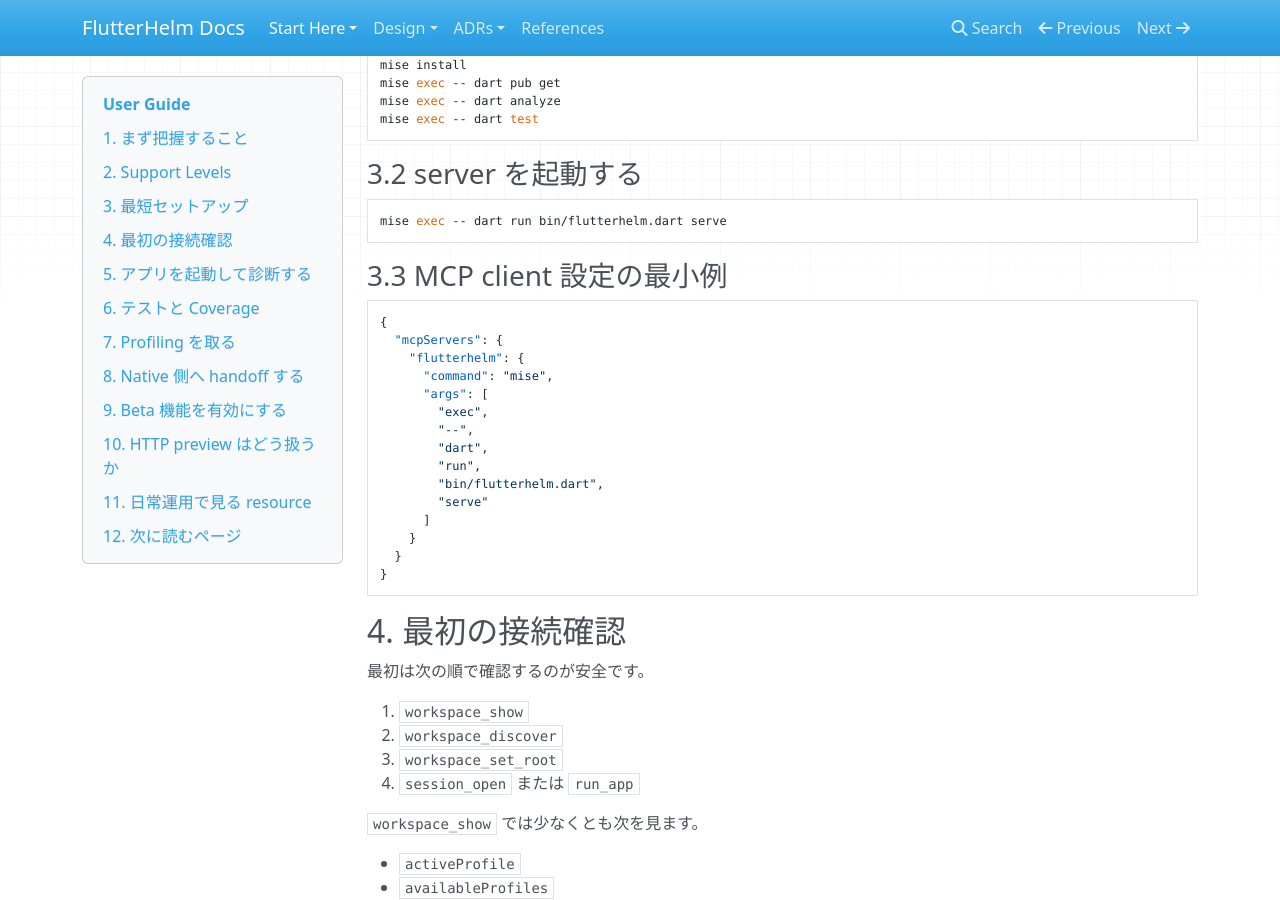
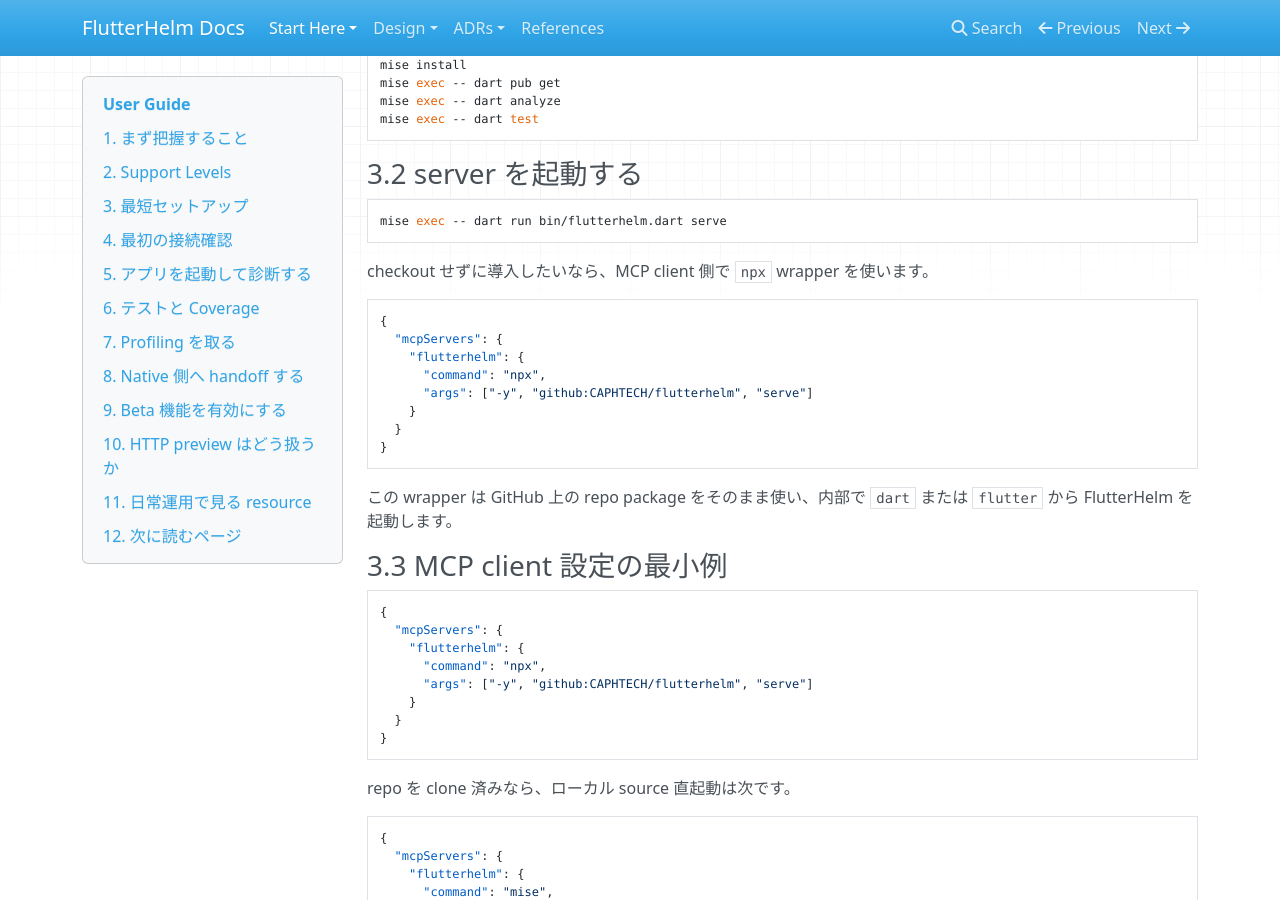
Before and after one commit to CAPHTECH/flutterhelm, an MkDocs documentation site: the page built from docs/11-user-guide.md, in a window 1280 px wide and 900 px high, scrolled down 1038 px. Built offline with MkDocs 1.6.1, drawn with Linux system fonts in a browser that asks for light colours; nearby versions of some CDN libraries.

Commit message:
feat: add npx wrapper for flutterhelm

````diff
--- a/docs/11-user-guide.md
+++ b/docs/11-user-guide.md
@@ -49,7 +49,35 @@ mise exec -- dart test
 mise exec -- dart run bin/flutterhelm.dart serve
 ```
 
+checkout せずに導入したいなら、MCP client 側で `npx` wrapper を使います。
+
+```json
+{
+  "mcpServers": {
+    "flutterhelm": {
+      "command": "npx",
+      "args": ["-y", "github:CAPHTECH/flutterhelm", "serve"]
+    }
+  }
+}
+```
+
+この wrapper は GitHub 上の repo package をそのまま使い、内部で `dart` または `flutter` から FlutterHelm を起動します。
+
 ### 3.3 MCP client 設定の最小例
+
+```json
+{
+  "mcpServers": {
+    "flutterhelm": {
+      "command": "npx",
+      "args": ["-y", "github:CAPHTECH/flutterhelm", "serve"]
+    }
+  }
+}
+```
+
+repo を clone 済みなら、ローカル source 直起動は次です。
 
 ```json
 {
````
Also changed, not shown: README.md (+25 -2 lines), docs/en/user-guide.md (+28 -0 lines), package.json (added, +40 -0 lines), 1 other file.
